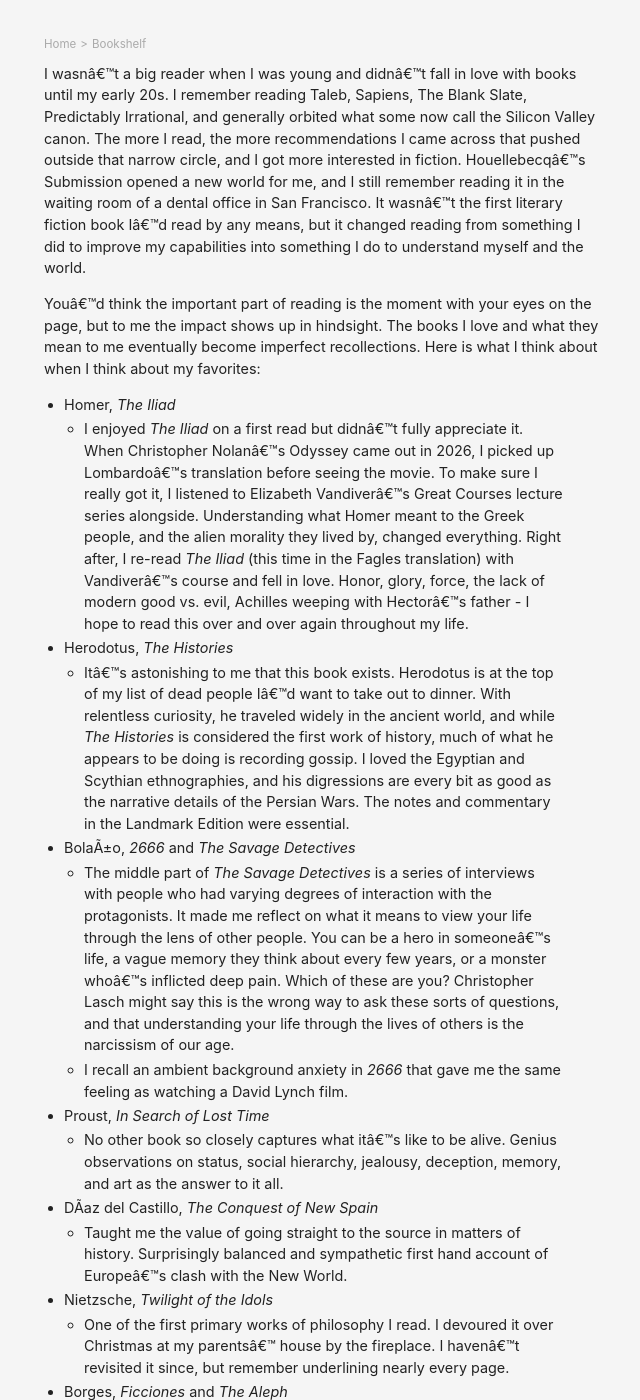
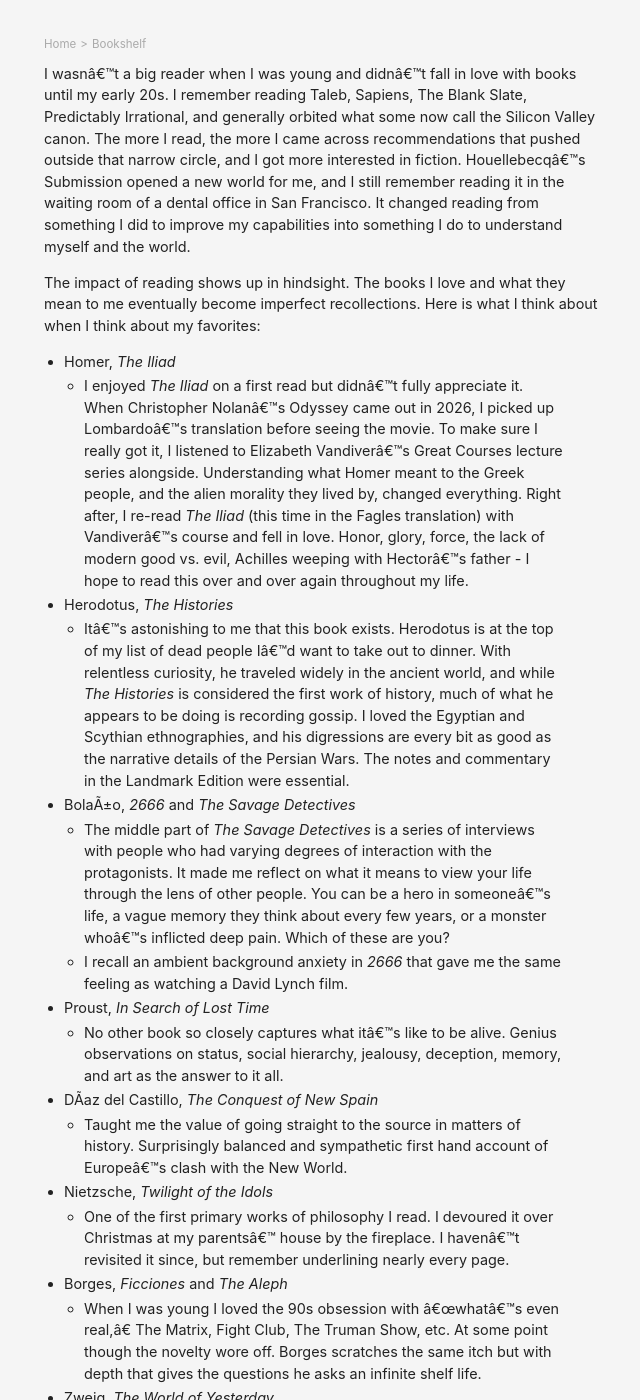
Before and after one commit to danschlz/danschulz.github.io, a Jekyll site: the page built from books.md, in a window 1280 px wide and 1400 px high. Shown: the whole window, without its empty margins (316-956 px from the left). Built offline with Jekyll 4.4.1, drawn with Linux system fonts in a browser that asks for light colours.

Commit message:
Update books.md

```diff
--- a/books.md
+++ b/books.md
@@ -3,16 +3,16 @@ layout: page
 title: Bookshelf
 permalink: /books/
 ---
-I wasn't a big reader when I was young and didn't fall in love with books until my early 20s. I remember reading Taleb, Sapiens, The Blank Slate, Predictably Irrational, and generally orbited what some now call the Silicon Valley canon. The more I read, the more recommendations I came across that pushed outside that narrow circle, and I got more interested in fiction. Houellebecq's Submission opened a new world for me, and I still remember reading it in the waiting room of a dental office in San Francisco. It wasn't the first literary fiction book I'd read by any means, but it changed reading from something I did to improve my capabilities into something I do to understand myself and the world.
+I wasn't a big reader when I was young and didn't fall in love with books until my early 20s. I remember reading Taleb, Sapiens, The Blank Slate, Predictably Irrational, and generally orbited what some now call the Silicon Valley canon. The more I read, the more I came across recommendations that pushed outside that narrow circle, and I got more interested in fiction. Houellebecq's Submission opened a new world for me, and I still remember reading it in the waiting room of a dental office in San Francisco. It changed reading from something I did to improve my capabilities into something I do to understand myself and the world.
 
-You'd think the important part of reading is the moment with your eyes on the page, but to me the impact shows up in hindsight. The books I love and what they mean to me eventually become imperfect recollections. Here is what I think about when I think about my favorites:
+The impact of reading shows up in hindsight. The books I love and what they mean to me eventually become imperfect recollections. Here is what I think about when I think about my favorites:
 
 - Homer, _The Iliad_
 	- I enjoyed _The Iliad_ on a first read but didn't fully appreciate it. When Christopher Nolan's Odyssey came out in 2026, I picked up Lombardo's translation before seeing the movie. To make sure I really got it, I listened to Elizabeth Vandiver's Great Courses lecture series alongside. Understanding what Homer meant to the Greek people, and the alien morality they lived by, changed everything. Right after, I re-read _The Iliad_ (this time in the Fagles translation) with Vandiver's course and fell in love. Honor, glory, force, the lack of modern good vs. evil, Achilles weeping with Hector's father - I hope to read this over and over again throughout my life.
 - Herodotus, _The Histories_
 	- It's astonishing to me that this book exists. Herodotus is at the top of my list of dead people I'd want to take out to dinner. With relentless curiosity, he traveled widely in the ancient world, and while _The Histories_ is considered the first work of history, much of what he appears to be doing is recording gossip. I loved the Egyptian and Scythian ethnographies, and his digressions are every bit as good as the narrative details of the Persian Wars. The notes and commentary in the Landmark Edition were essential.
 - Bolaño, _2666_ and _The Savage Detectives_
-	- The middle part of _The Savage Detectives_ is a series of interviews with people who had varying degrees of interaction with the protagonists. It made me reflect on what it means to view your life through the lens of other people. You can be a hero in someone's life, a vague memory they think about every few years, or a monster who's inflicted deep pain. Which of these are you? Christopher Lasch might say this is the wrong way to ask these sorts of questions, and that understanding your life through the lives of others is the narcissism of our age.
+	- The middle part of _The Savage Detectives_ is a series of interviews with people who had varying degrees of interaction with the protagonists. It made me reflect on what it means to view your life through the lens of other people. You can be a hero in someone's life, a vague memory they think about every few years, or a monster who's inflicted deep pain. Which of these are you?
 	- I recall an ambient background anxiety in _2666_ that gave me the same feeling as watching a David Lynch film.
 - Proust, _In Search of Lost Time_
 	- No other book so closely captures what it's like to be alive. Genius observations on status, social hierarchy, jealousy, deception, memory, and art as the answer to it all.
```
